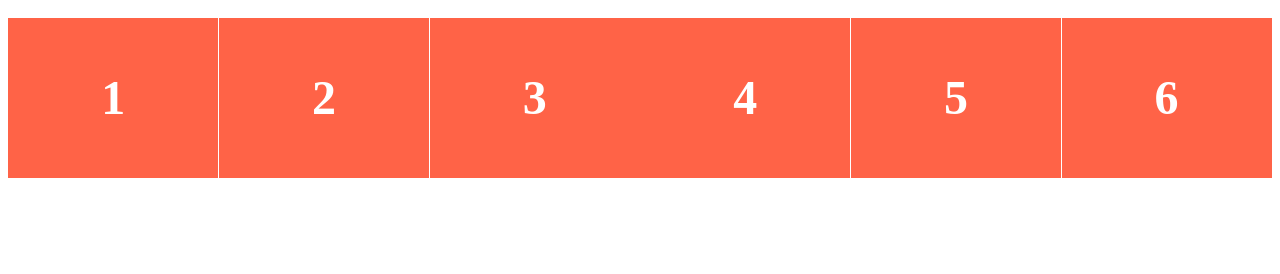
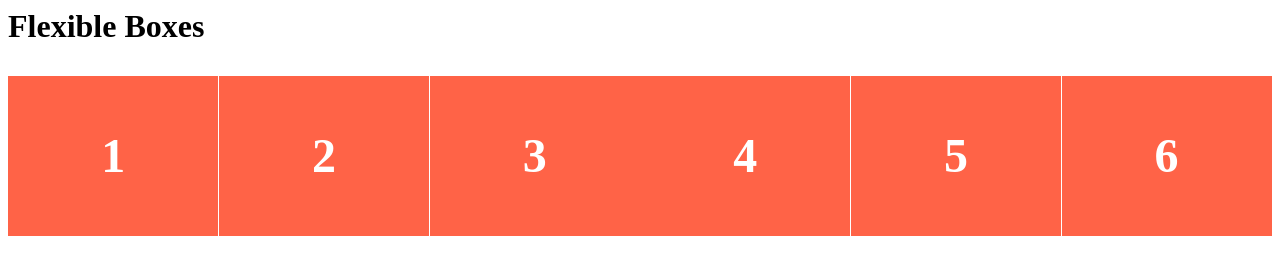
Before and after one commit to gsobrevinas/lab2a, a plain HTML site: page week6/index.html in a window 1280 px wide. Drawn offline with Linux system fonts and the light colour scheme.

Commit message:
added week6

```diff
--- a/week6/index.html
+++ b/week6/index.html
@@ -34,6 +34,7 @@
 }
 </style>
 <body>
+<h1>Flexible Boxes</h1>
 <ul class="flex-container">
   <li class="flex-item">1</li>
   <li class="flex-item">2</li>
```
